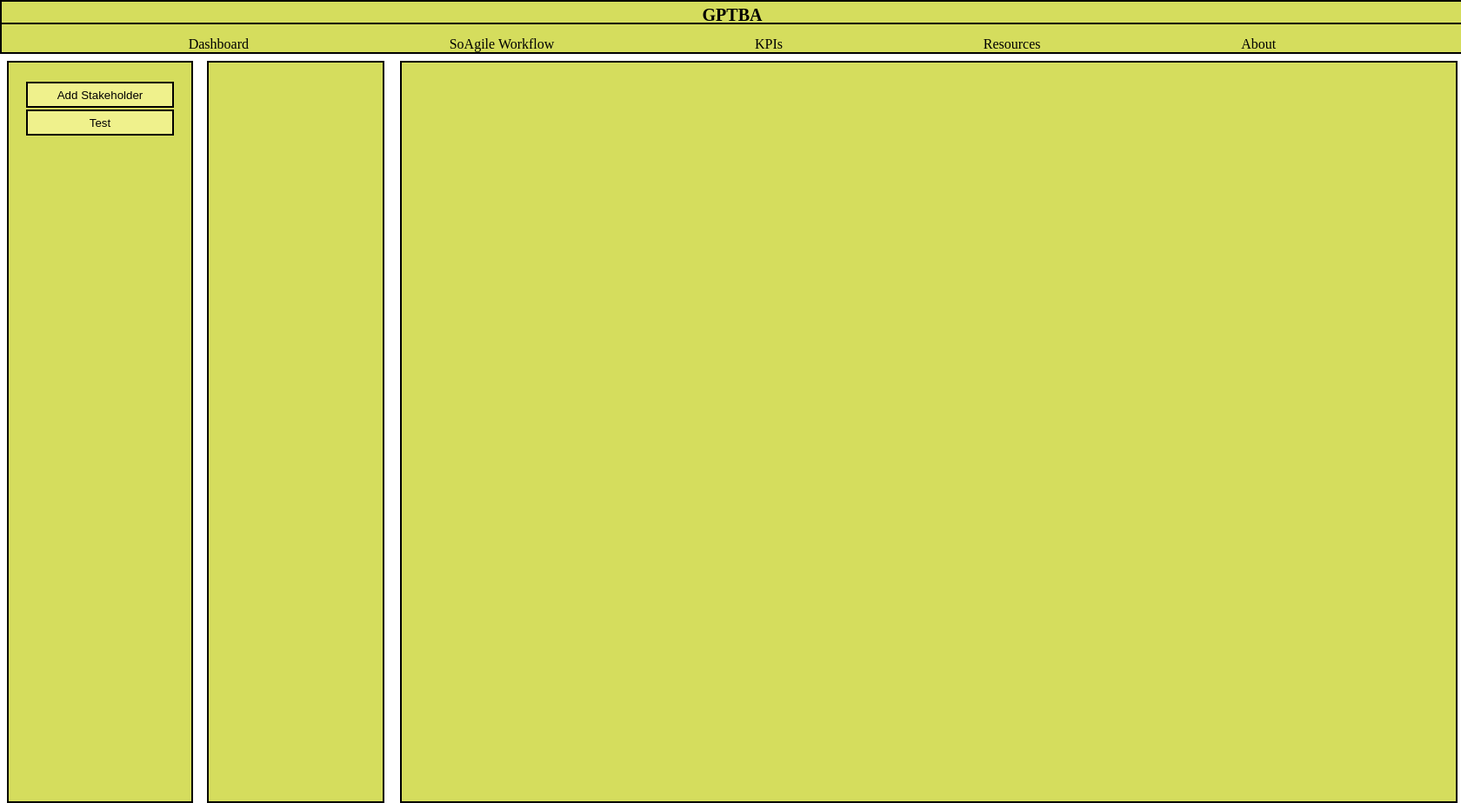
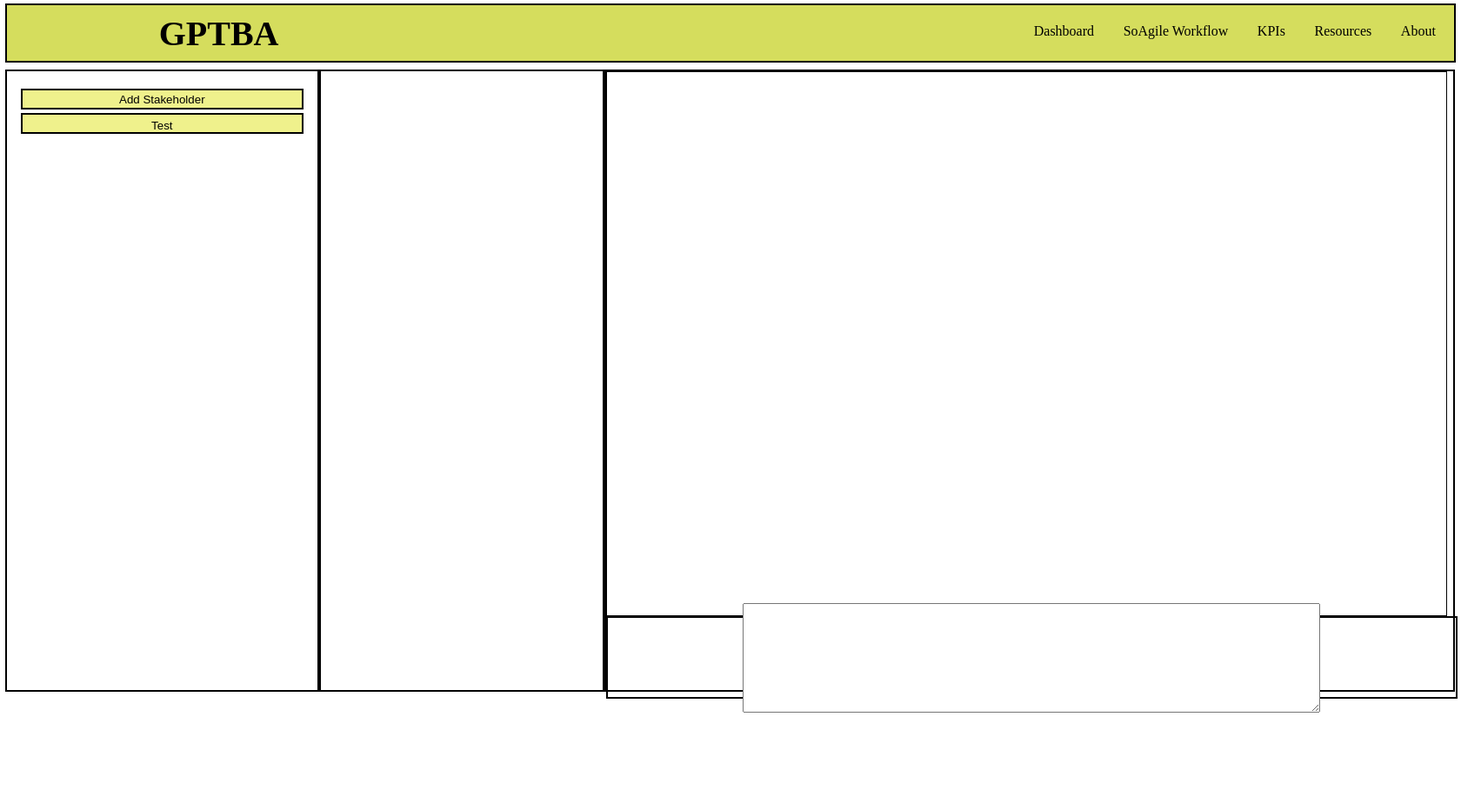
Before and after one commit to MetalZuna/BAEAI, a Flask app: page /dashboard in a window 1680 px wide. Shown: the whole page at 87% size. After the commit the page ends 820 px from the top, so only its background shows below. Run offline with Flask 3, Linux system fonts and the light colour scheme.

Commit message:
made some change

```diff
--- a/static/styles/dashboard.css
+++ b/static/styles/dashboard.css
@@ -1,107 +1,162 @@
 body {
     position: relative;
-    margin: 0;
-    padding: 0;
+    margin: 2px;
+    padding: 2px;
     box-sizing: border-box;
 }
 
-/* Header Container */
-#header-container {
+.container {
     position: absolute;
-    top: 0;
-    left: 0;
-    width: 100%;
-    height: 30px; /* Adjusted height */
     background-color: #d5dd5d;
-    text-align: center;
-    line-height: 30px; /* Aligns the text vertically */
-    border: 2px solid #000000; /* Increased border thickness for visibility */
+    border: 2px solid #000000;
 }
 
-#header-container h1 {
-    font-size: 20px; /* Adjusted font size */
-    margin: 0; /* Removes default margin */
+.text-center {
+    text-align: center;
 }
 
-/* Menu Bar Container */
-#menu-bar-container {
-    position: absolute;
-    top: 26px; /* Adjusted to match the height of the header container */
-    left: 0;
-    width: 100%; /* Changed to 100% to span the entire width */
-    height: 32px;
+/* Header and Menu Bar Container */
+#header-menu-container {
+    display: flex;
+    justify-content: space-between;
+    align-items: center;
+    width: 99%;
+    height: 7vh;
+    border: 2px solid #000000;
+    padding: 0.5vh;
     background-color: #d5dd5d;
-    border: 2px solid #000000; /* Increased border thickness for visibility */
+    margin-left: auto;
+    margin-right: auto;
 }
 
-#menu-bar-container ul {
+#header-menu-container h1 {
+    font-size: 2.5em;
+    margin: 0;
+    text-align: center;
+    flex-grow: 1;
+}
+
+#header-menu-container ul {
     list-style-type: none;
     margin: 0;
     padding: 0;
     overflow: hidden;
     display: flex;
-    justify-content: space-evenly;
+    justify-content: flex-end;
+    flex-grow: 2;
 }
 
-#menu-bar-container li {
-    float: left;
+#header-menu-container li {
+    float: center;
 }
 
-#menu-bar-container li a {
+#header-menu-container li a {
     display: block;
     color: black;
-    text-align: center;
-    padding: 14px 16px;
+    padding: 1vh 1vw;
     text-decoration: none;
+    margin-bottom: 5px;
+}
+
+/* Main Container */
+#main-container {
+    display: flex;
+    flex-direction: row;
+    justify-content: flex-start; /* Aligns children to the start of the container */
+    height: 85vh;
+    width: 100%;
+    top: 7vh;
+    margin-top: 1vh;
 }
 
 /* Features Container */
 #features-container {
-    position: absolute;
-    top: 70px; /* Adjusted to be right below the menu bar container */
-    left: 8px; /* Padding on the left */
-    width: 170px;
-    height: 810px; /* Extend across the height of the screen */
-    background-color: #d5dd5d;
-    padding: 20px;
-    border: 2px solid #000000; /* Increased border thickness for visibility */
+    width: 20vw;
+    height: 85vh;
+    padding: 2vh;
+    border: 2px solid #000000;
+    margin-left: 2px;
 }
 
 #features-container button {
     display: block;
     width: 100%;
-    height: 30px; /* Adjusted to be just a little bigger than the text */
-    margin-top: 2px;
-    border: 2px solid #000000; /* Increased border thickness for visibility */
+    height: 3vh;
+    margin-top: 0.5vh;
+    border: 2px solid #000000;
     background-color: #eff18c;
-    text-align: center;
 }
 
 #features-container button a {
     display: block;
-    padding: 2px 0; /* Adjusted to be just a little bigger than the text */
+    padding: 0.5vh 0;
     text-decoration: none;
     color: black;
 }
 
 /* Option Box Container */
 #optionbox-container {
-    position: absolute;
-    top: 70px; /* Same as the feature box */
-    left: 238px; /* Width of feature box + padding between feature box and option box */
-    width: 200px; /* Width of option box */
-    height: 850px; /* Same height as the feature box */
-    background-color: #d5dd5d;
-    border: 2px solid #000000; /* Similar border to other containers */
+    display: flex;
+    flex-direction: column;
+    align-items: center;
+    width: 20vw; /* Adjusted width */
+    height: 89vh;
+    border: 2px solid #000000;
+}
+
+#form-container {
+    height: 50vh; /* Adjust as needed */
+    align-self: flex-start;
 }
 
 /* Chatbox Container */
 #chatbox-container {
-    position: absolute;
-    top: 70px; /* Same as the feature box */
-    left: 460px; /* Width of feature box + width of option box + padding between option box and chatbox */
-    width: 1212px; /* Full width minus the width of the feature box, option box and paddings */
-    height: 850px; /* Same height as the feature box */
-    background-color: #d5dd5d;
-    border: 2px solid #000000; /* Similar border to other containers */
+    width: 60vw; /* Adjusted width */
+    height: 89vh;
+    border: 2px solid #000000;
+    margin-right: 3px;
+
 }
+
+/* GPT Text Display Container */
+#gpt-text-display-container {
+    width: 97%;
+    height: 85%;
+    border: 1px solid #000000;
+    padding: 10px;
+    overflow-y: auto; /* To add a scrollbar when the content exceeds the container height */
+    display: flex;
+    justify-content: center;
+    align-items: center;
+    text-align: center;
+}
+
+/* User Text Input Container */
+#user-text-input-container {
+    width: 98%;
+    height: 10%;
+    border: 2px solid #000000;
+    padding: 10px;
+    display: flex;
+    justify-content: center;
+    align-items: center;
+}
+
+#user-text-input-container input {
+    width: 100%;
+    height: 100%;
+    font-size: x-large;
+}
+
+
+/* Media queries for responsiveness */
+@media (max-width: 768px) {
+    #main-container {
+        flex-direction: column;
+    }
+
+    #features-container, #optionbox-container, #chatbox-container {
+        width: 100%;
+        height: 15vh;
+    }
+}
--- a/templates/dashboard.html
+++ b/templates/dashboard.html
@@ -5,13 +5,9 @@
     <link rel="stylesheet" type="text/css" href="{{ url_for('static', filename='styles/dashboard.css') }}">
 </head>
 <body>
-    <!-- Header Container -->
-    <div id="header-container">
+    <!-- Header and Menu Bar Container -->
+    <div id="header-menu-container">
         <h1>GPTBA</h1>
-    </div>
-
-    <!-- Menu Bar Container -->
-    <div id="menu-bar-container">
         <ul>
             <li><a href="{{ url_for('dashboard') }}">Dashboard</a></li>
             <li><a href="{{ url_for('soagile_workflow') }}">SoAgile Workflow</a></li>
@@ -21,9 +17,11 @@
         </ul>
     </div>
 
+    <!-- Main Container -->
+    <div id="main-container">
         <!-- Features Container -->
         <div id="features-container">
-        <button><a href="{{ url_for('add_stakeholder') }}">Add Stakeholder</a></button>
+            <button id="add-stakeholder-button">Add Stakeholder</button>
             <button><a href="{{ url_for('add_stakeholder') }}">Test</a></button>
         </div>
 
@@ -32,11 +30,55 @@
             <!-- Add any content related to options here -->
         </div>
 
-<!-- Chatbox Container -->
-<div id="chatbox-container">
-    <!-- Add any content related to chat here -->
+        <div id="form-container">
+            <!-- Your form goes here -->
         </div>
 
 
+      <!-- Chatbox Container -->
+    <div id="chatbox-container">
+    <!-- GPT Text Display Container -->
+        <div id="gpt-text-display-container">
+        <!-- The text generated by GPT will be inserted here -->
+        </div>
+
+<!-- User Text Input Container -->
+    <div id="user-text-input-container">
+        <textarea id="user-input" name="user-input" rows="8" cols="80"></textarea>
+    </div>
+
+    <script src="https://ajax.googleapis.com/ajax/libs/jquery/3.5.1/jquery.min.js"></script>
+    <script>
+    $(document).ready(function(){
+        $("#add-stakeholder-button").click(function(){
+            // Load the form into the options container
+            $("#optionbox-container").load("{{ url_for('add_stakeholder') }}");
+        });
+
+        // Handle form submission
+        $("#optionbox-container").on("submit", "#add-stakeholder-form", function(e){
+            e.preventDefault();
+
+            // Submit the form via AJAX
+            $.ajax({
+                url: "{{ url_for('add_stakeholder') }}",
+                type: "post",
+                data: $(this).serialize(),
+                success: function(){
+                    alert("Added successfully!");
+                }
+            });
+        });
+    });
+        // Handle textarea resizing
+        var textarea = document.getElementById('user-input');
+    textarea.addEventListener('input', function () {
+        var lines = textarea.value.split('\n');
+        if (lines.length <= 30) {
+            textarea.rows = lines.length;
+        }
+    });
+    </script>
+
 </body>
 </html>
```
Also changed, not shown: templates/add_stakeholder.html (+21 -22 lines). Lines whose indentation alone changed are shown as unchanged.
